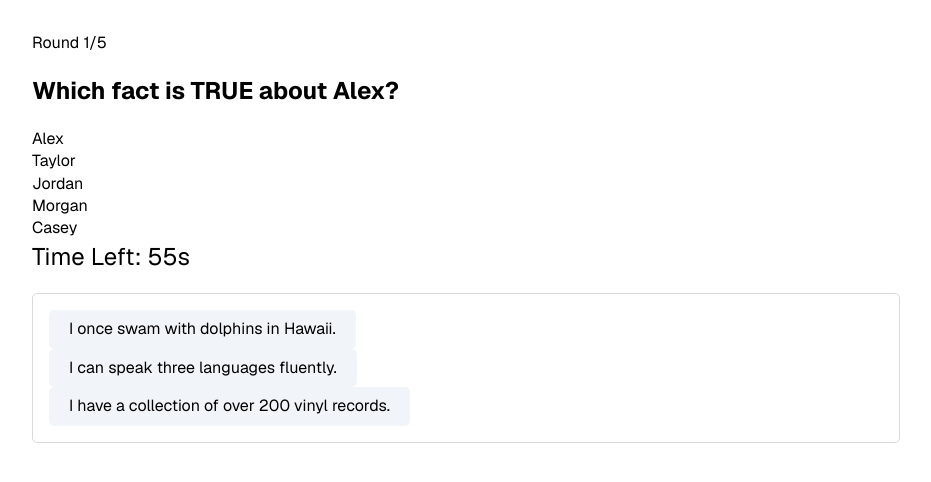
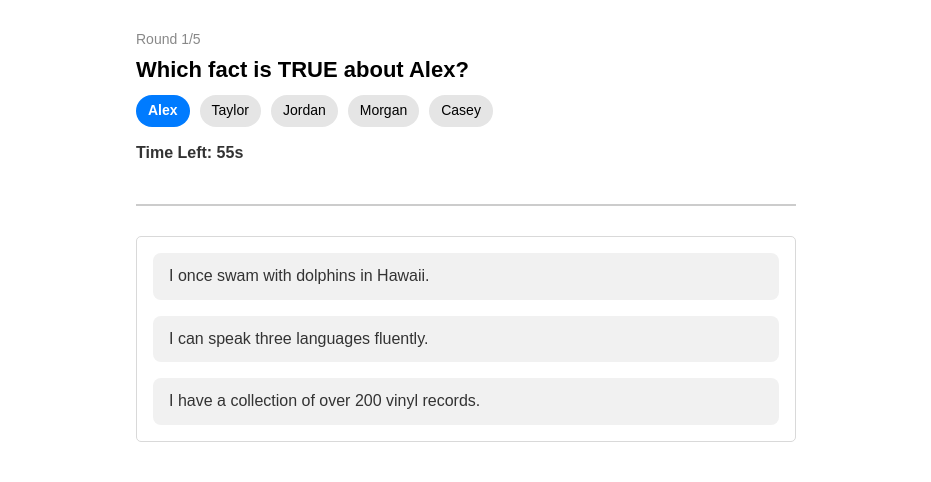
Before and after one commit to ixtk/bluff-grid, a React (Vite) app in the folder frontend/: page / in a window 1280 px wide. Shown: the top 482 px of the page, without its empty margins (174-1105 px from the left). Built offline with nearby package versions, Linux system fonts and the light colour scheme.

Commit message:
css improved

```diff
--- a/frontend/src/Pages/game/game.css
+++ b/frontend/src/Pages/game/game.css
@@ -12,3 +12,104 @@
     background-color: red;
     color: white;
 }
+
+
+.container {
+    max-width: 700px;
+    margin: 0 auto;
+    padding: 30px 20px;
+    font-family: "Arial", sans-serif;
+  }
+
+  .game-header {
+    margin-bottom: 30px;
+    border-bottom: 2px solid #ccc;
+    padding-bottom: 20px;
+  }
+
+  .round-title p {
+    font-size: 14px;
+    color: #888;
+    margin: 0;
+  }
+
+  .round-title h2 {
+    font-size: 22px;
+    margin: 5px 0 0 0;
+  }
+
+
+  .players-list {
+    display: flex;
+    gap: 10px;
+    margin-top: 10px;
+    flex-wrap: wrap;
+  }
+
+  .player-tag {
+    background-color: #e5e5e5;
+    padding: 6px 12px;
+    border-radius: 20px;
+    font-size: 14px;
+  }
+
+  .player-tag.active {
+    background-color: #007bff;
+    color: white;
+    font-weight: bold;
+  }
+
+
+  .timer {
+    margin-top: 15px;
+    font-size: 16px;
+    font-weight: bold;
+    color: #333;
+  }
+
+
+  .card {
+    display: flex;
+    flex-direction: column;
+    gap: 16px;
+    margin-top: 20px;
+  }
+
+
+  .btn {
+    padding: 12px 16px;
+    border-radius: 8px;
+    font-size: 16px;
+    border: none;
+    cursor: pointer;
+    width: 100%;
+    text-align: left;
+    transition: background-color 0.2s ease;
+  }
+
+  .btn-secondary {
+    background-color: #f1f1f1;
+    color: #333;
+  }
+
+  .btn-secondary:hover:not(:disabled) {
+    background-color: #ddd;
+  }
+
+  .btn.correct {
+    background-color: #c8f7c5;
+    color: #155724;
+    font-weight: bold;
+  }
+
+  .btn.incorrect {
+    background-color: #f8d7da;
+    color: #721c24;
+  }
+
+  .vote-count {
+    font-size: 13px;
+    color: #555;
+    margin-top: 4px;
+    margin-left: 10px;
+  }
--- a/frontend/src/Pages/game/game.jsx
+++ b/frontend/src/Pages/game/game.jsx
@@ -113,7 +113,14 @@ export function Game() {
           ))}
         </div>
 
-        <div className="timer">Time Left: {timeLeft}s</div>
+        <div className="timer">Time Left: {timeLeft}s
+          <div className="progress-bar">
+            <div
+              className="progress-fill"
+              style={{ width: `${(timeLeft / 60) * 100}%` }}
+            ></div>
+          </div>
+        </div>
       </div>
 
       <QuestionCard
--- a/frontend/src/Pages/game/questionCard.jsx
+++ b/frontend/src/Pages/game/questionCard.jsx
@@ -20,6 +20,7 @@ export function QuestionCard({ question, answers, correct, onAnswer, showAnswer,
                         onClick={() => handleClick(option)}
                         disabled={showAnswer}
                     >
+
                         {option}
                     </button>
                     {showAnswer && (
```
